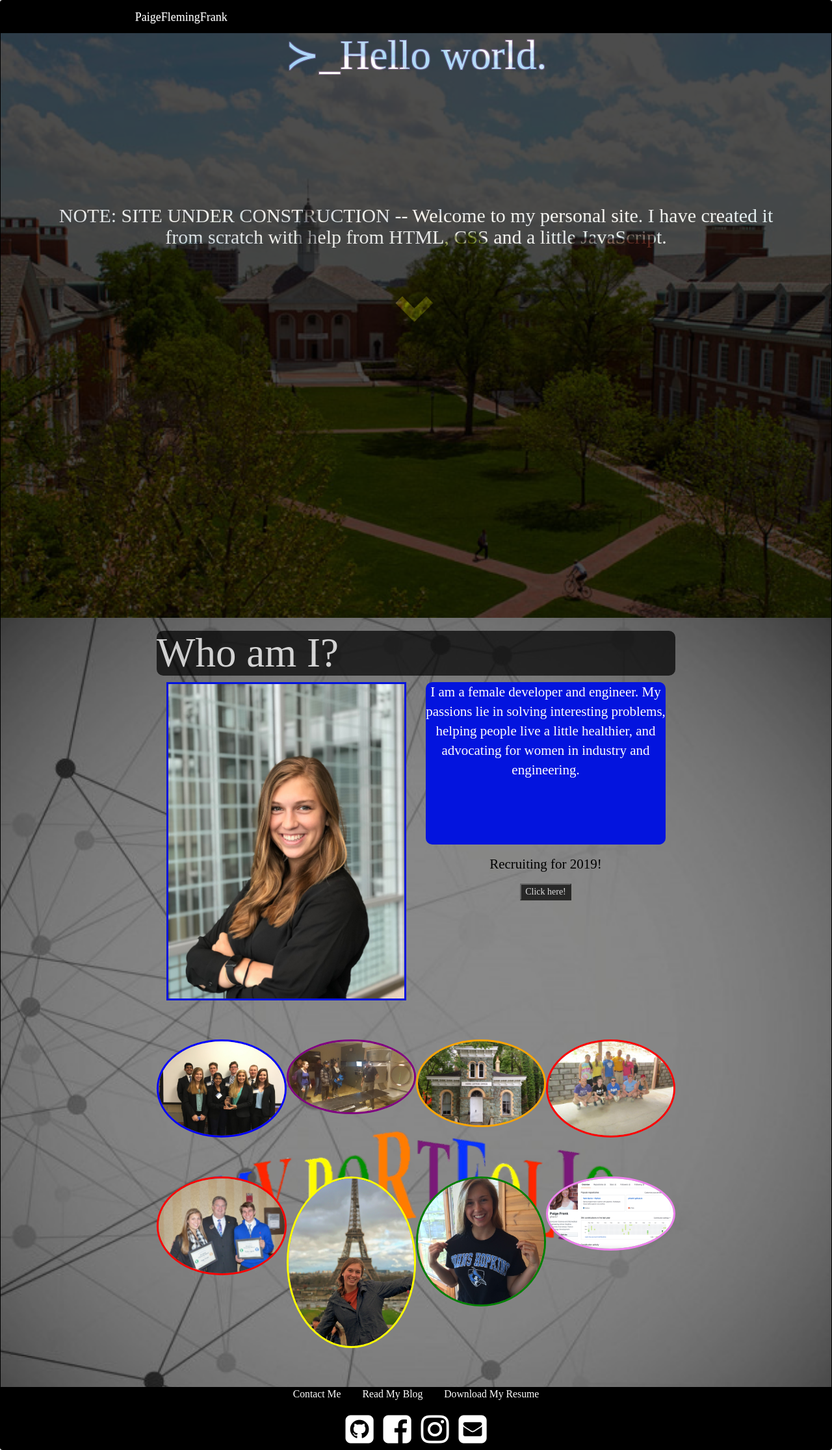
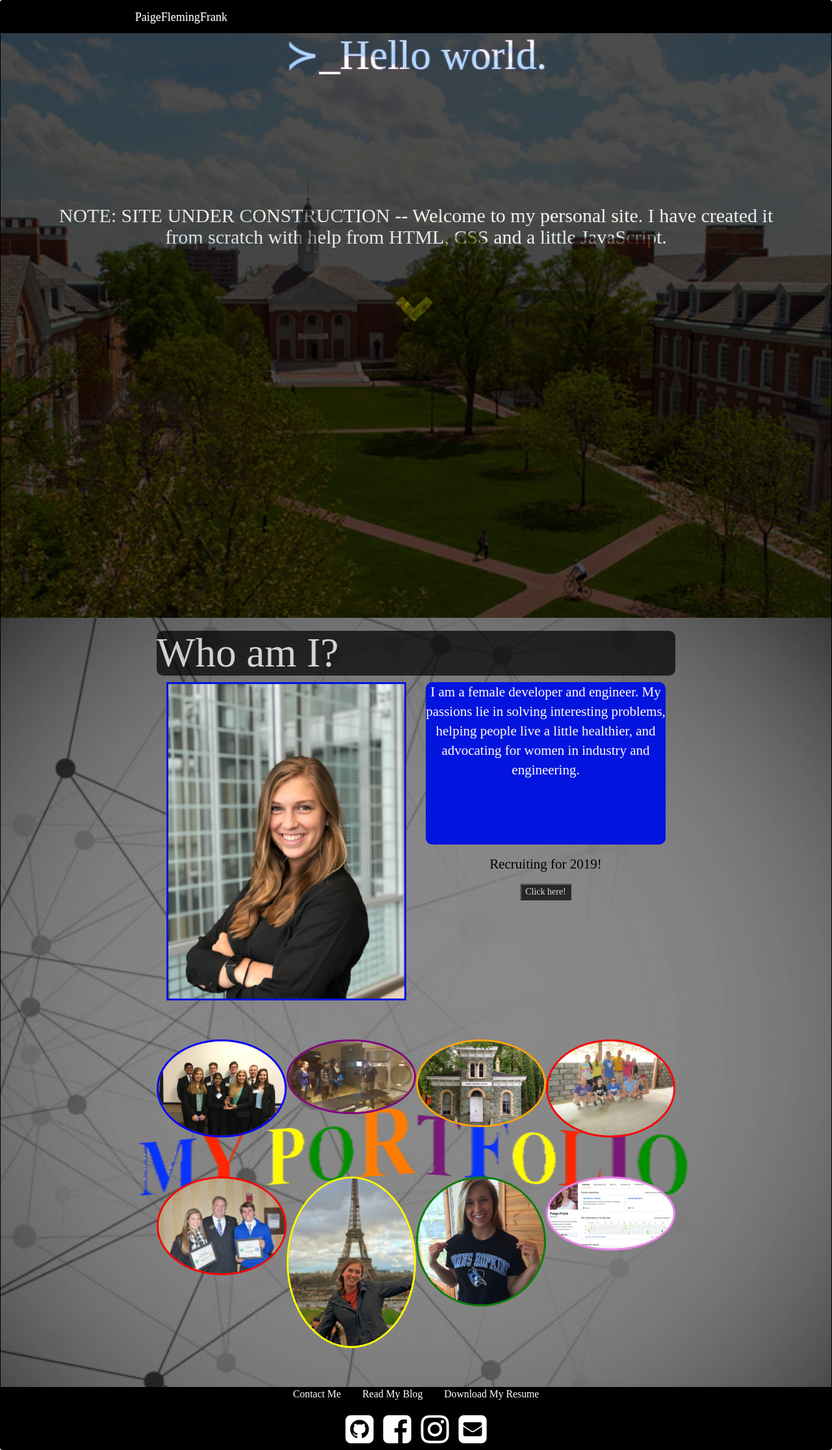
Before and after one commit to pfrank7/pfrank7.github.io, a Jekyll site: the page built from index.html, in a window 1280 px wide. Shown: the whole page at 65% size. Built offline with Jekyll 4.4.1, drawn with Linux system fonts in a browser that asks for light colours; nearby versions of some CDN libraries.

Commit message:
Update index.html

```diff
--- a/index.html
+++ b/index.html
@@ -52,7 +52,7 @@ title: Paige Frank
 	width: 100%;
 	background-image: url("../photos/portfolioback.png");
 	background-repeat: no-repeat;
-	background-size: 75% 100%;
+	background-size: 100% 75%;
 	background-position: top;
 	}
 .img-circle {
```
